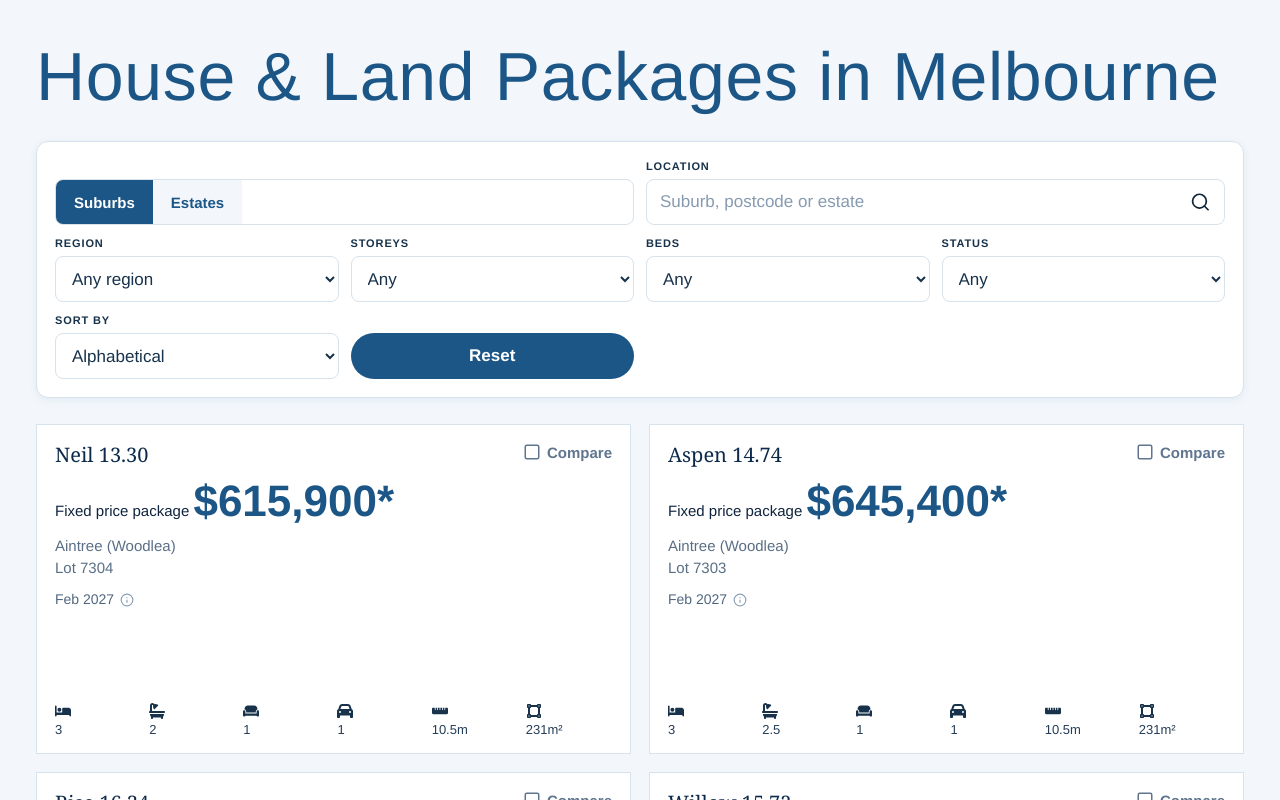
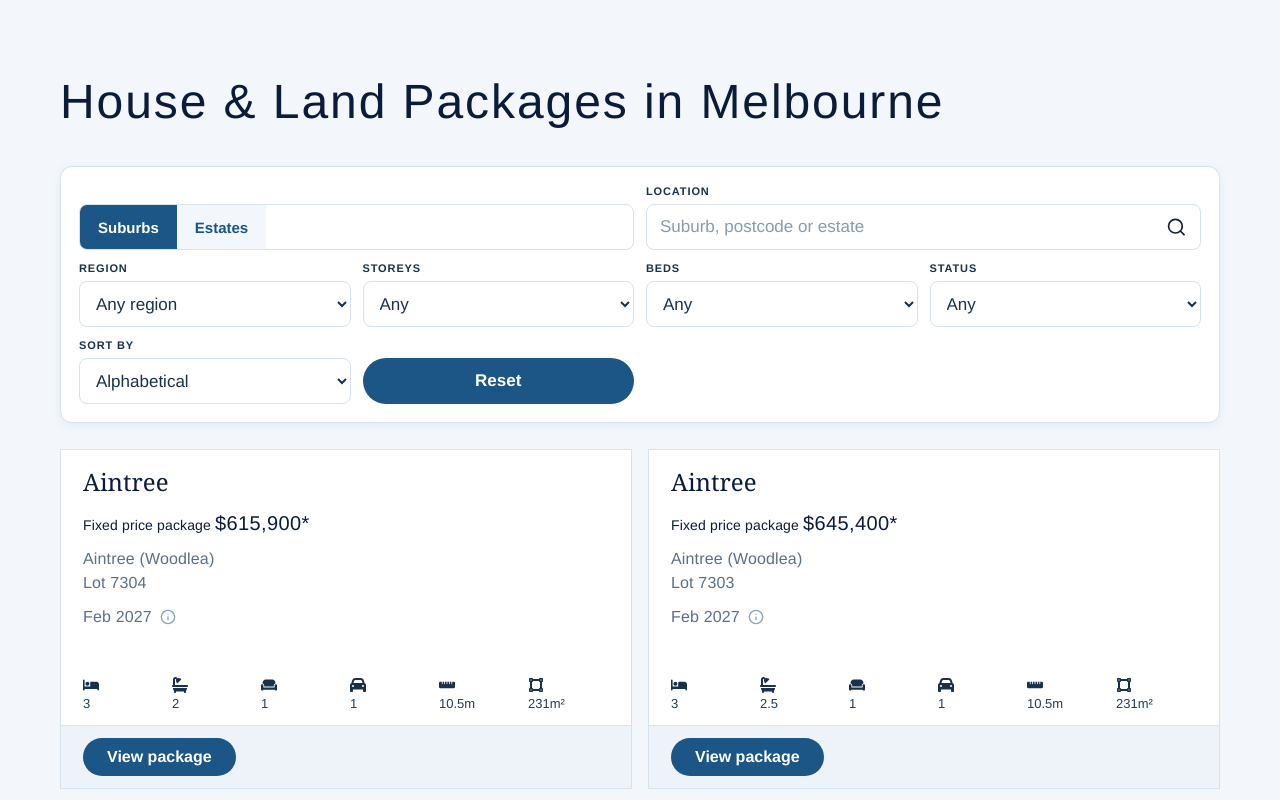
Before and after one commit to aditya-majhi/PropertiesList, a React (Vite) app: page / in a window 1280 px wide. Shown: the top 800 px of the page. Built offline with nearby package versions, Linux system fonts and the light colour scheme.

Commit message:
Added suburbs and fixed design

```diff
--- a/src/App.css
+++ b/src/App.css
@@ -1,17 +1,20 @@
 .app-shell {
-  width: min(1240px, calc(100% - 72px));
-  margin: 40px auto 70px;
+  width: min(1240px, calc(100% - 120px));
+  margin: 72px auto 96px;
 }
 
 .page-header {
-  margin-bottom: 28px;
+  margin-bottom: 34px;
 }
 
 .page-header h1 {
   margin: 0;
   color: var(--brand);
-  font: 400 68px/1.08 Helvetica, "Helvetica Neue", Arial, sans-serif;
-  letter-spacing: 0.01em;
+  font-family: "Helvetica Neue LT W05_35 Thin", Helvetica, Arial, sans-serif;
+  font-size: 48px;
+  font-weight: 200;
+  letter-spacing: 0.04em;
+  line-height: 60px;
 }
 
 .filter-strip {
@@ -38,14 +41,14 @@
   border: 0;
   padding: 0 18px;
   background: #f3f7fb;
-  color: var(--brand);
+  color: var(--brand-dark);
   font: 700 15px/1 Helvetica, "Helvetica Neue", Arial, sans-serif;
   cursor: pointer;
   transition: background-color 0.2s ease, color 0.2s ease;
 }
 
 .tab.active {
-  background: var(--brand);
+  background: var(--brand-dark);
   color: #fff;
 }
 
@@ -111,7 +114,7 @@
   height: 46px;
   border: 0;
   border-radius: 999px;
-  background: var(--brand);
+  background: var(--brand-dark);
   color: #fff;
   padding: 0 22px;
   font-size: 17px;
@@ -121,33 +124,32 @@
 }
 
 .clear-button:hover {
-  background: var(--brand-dark);
+  background: var(--brand);
 }
 
 .results-grid {
   margin-top: 26px;
   display: grid;
   grid-template-columns: repeat(3, minmax(0, 1fr));
-  gap: 18px;
+  gap: 16px;
 }
 
 .property-card {
   background: var(--white);
   border: 1px solid var(--line);
   border-radius: 0;
-  box-shadow: none;
-  padding: 18px 18px 16px;
+  overflow: hidden;
   display: flex;
   flex-direction: column;
-  gap: 12px;
-  min-height: 330px;
-  cursor: pointer;
-  transition: border-color 0.2s ease, transform 0.15s ease;
+  min-height: 0;
 }
 
-.property-card:hover {
-  border-color: #b8cfe0;
-  transform: translateY(-1px);
+.card-main {
+  padding: 18px 22px 14px;
+  display: flex;
+  flex-direction: column;
+  gap: 10px;
+  min-height: 275px;
 }
 
 .property-card-head {
@@ -159,81 +161,108 @@
 
 .property-card h2 {
   margin: 0;
-  color: #0e2a4a;
-  font-size: 20px;
+  color: #0b1b3a;
+  font-family: "Museo Slab W01_500", Georgia, "Times New Roman", Times, Serif;
+  font-size: 24px;
+  font-weight: 500;
+  letter-spacing: 0;
   line-height: 1.2;
-  font-weight: 500;
-  font-family: "Museo Slab W01_500", Georgia, "Times New Roman", Times, Serif;
 }
 
 .compare-link {
-  display: inline-flex;
-  align-items: center;
-  gap: 6px;
-  color: #60758e;
-  font-size: 15px;
-  font-weight: 600;
-}
-
-.compare-link svg {
-  font-size: 18px;
+  display: none;
 }
 
 .price-line {
-  margin: 0;
-  color: #0f243f;
-  font-size: 15px;
+  margin: 2px 0 0;
+  color: #0b1b3a;
+  font-family: "Helvetica Neue LT W05_65 Medium", Helvetica, Arial, sans-serif;
+  font-size: 20px;
+  font-weight: 500;
+  letter-spacing: 0.02em;
+  line-height: 28px;
+}
+
+.price-label {
+  font-family: "Helvetica Neue LT W05_55 Roman", Helvetica, Arial, sans-serif;
+  font-size: 14px;
+  font-weight: 400;
+  letter-spacing: 0.01em;
+  line-height: 24px;
+  color: #0b1b3a;
 }
 
 .price-line strong {
   color: var(--brand);
-  font-size: 44px;
-  font-weight: 700;
-  line-height: 1;
+  font: inherit;
+  font-weight: 500;
 }
 
-.location-line {
+.location-line,
+.title-status {
   margin: 0;
   color: #5a6f86;
-  font-size: 15px;
-  line-height: 1.42;
+  font-family: "Helvetica Neue LT W05_55 Roman", Helvetica, Arial, sans-serif;
+  font-size: 16px;
+  font-weight: 400;
+  letter-spacing: 0.01em;
+  line-height: 24px;
 }
 
 .title-status {
-  margin: 0;
-  color: #516780;
-  font-size: 14px;
-  line-height: 1.4;
   display: inline-flex;
   align-items: center;
-  gap: 6px;
+  gap: 8px;
 }
 
 .inline-info {
-  font-size: 14px;
+  font-size: 16px;
   color: #8ca2b9;
 }
 
 .detail-icons {
+  margin-top: auto;
   display: grid;
   grid-template-columns: repeat(6, minmax(0, 1fr));
   gap: 8px;
-  margin-top: auto;
-  color: #243d57;
-  font-size: 13px;
+  color: #213b57;
 }
 
 .detail-icons span {
   display: inline-flex;
   flex-direction: column;
   align-items: flex-start;
-  gap: 3px;
+  gap: 4px;
+  font-size: 13px;
+  line-height: 1.1;
   white-space: nowrap;
 }
 
 .detail-icons svg {
   color: #17324a;
   font-size: 16px;
+}
+
+.card-footer {
+  border-top: 1px solid var(--line);
+  background: #edf3f8;
+  padding: 12px 22px;
+}
+
+.view-package {
+  border: 0;
+  border-radius: 999px;
+  background: var(--brand-dark);
+  color: #fff;
+  padding: 10px 24px;
+  font-size: 16px;
+  font-weight: 700;
+  font-family: Helvetica, "Helvetica Neue", Arial, sans-serif;
+  cursor: pointer;
+}
+
+.view-package:hover {
+  background: var(--brand);
 }
 
 .empty-state {
@@ -351,11 +380,12 @@
 @media (max-width: 900px) {
   .app-shell {
     width: calc(100% - 26px);
-    margin-top: 20px;
+    margin-top: 28px;
   }
 
   .page-header h1 {
-    font-size: 44px;
+    font-size: 36px;
+    line-height: 46px;
   }
 
   .filter-strip {
@@ -370,13 +400,29 @@
     margin-top: 18px;
   }
 
-  .property-card {
-    min-height: 300px;
+  .card-main {
+    min-height: 250px;
     padding: 16px;
   }
 
-  .price-line strong {
-    font-size: 34px;
+  .property-card h2 {
+    font-size: 22px;
+  }
+
+  .price-line {
+    font-size: 18px;
+    line-height: 25px;
+  }
+
+  .price-label {
+    font-size: 13px;
+    line-height: 20px;
+  }
+
+  .location-line,
+  .title-status {
+    font-size: 15px;
+    line-height: 22px;
   }
 
   .detail-icons {
@@ -384,6 +430,10 @@
     gap: 10px;
   }
 
+  .card-footer {
+    padding: 12px 16px;
+  }
+
   .modal-grid {
     grid-template-columns: 1fr;
   }
--- a/src/App.tsx
+++ b/src/App.tsx
@@ -1,5 +1,5 @@
 import { useEffect, useMemo, useState } from "react";
-import { FiSearch, FiInfo, FiSquare } from "react-icons/fi";
+import { FiSearch, FiInfo } from "react-icons/fi";
 import {
   FaBed,
   FaBath,
@@ -335,27 +335,17 @@ function App() {
           <article
             className="property-card"
             key={`${property.Lot}-${property.HomeDesign}`}
-            onClick={() => setSelectedProperty(property)}
-            role="button"
-            tabIndex={0}
-            onKeyDown={event => {
-              if (event.key === "Enter" || event.key === " ") {
-                setSelectedProperty(property);
-              }
-            }}
-            aria-label={`Open details for ${property.HomeDesign}`}
           >
+            <div className="card-main">
               <header className="property-card-head">
-              <h2>{property.HomeDesign}</h2>
-              <span className="compare-link">
-                <FiSquare aria-hidden="true" />
-                Compare
-              </span>
+                <h2>{property.Suburb}</h2>
               </header>
 
               <p className="price-line">
-              Fixed price package{" "}
-              <strong>{currencyFormatter.format(property.TotalPrice)}*</strong>
+                <span className="price-label">Fixed price package </span>
+                <strong>
+                  {currencyFormatter.format(property.TotalPrice)}*
+                </strong>
               </p>
 
               <p className="location-line">
@@ -389,6 +379,17 @@ function App() {
                   <FaVectorSquare /> {property.LandSize}m²
                 </span>
               </div>
+            </div>
+
+            <footer className="card-footer">
+              <button
+                type="button"
+                className="view-package"
+                onClick={() => setSelectedProperty(property)}
+              >
+                View package
+              </button>
+            </footer>
           </article>
         ))}
 
--- a/src/index.css
+++ b/src/index.css
@@ -1,6 +1,6 @@
 :root {
-  --brand: #1c5686;
-  --brand-dark: #15466c;
+  --brand: #0b1b3a;
+  --brand-dark: #1c5686;
   --text-strong: #17324a;
   --text-body: #4b6175;
   --line: #d6e2ec;
```
Lines whose indentation alone changed are shown as unchanged.
